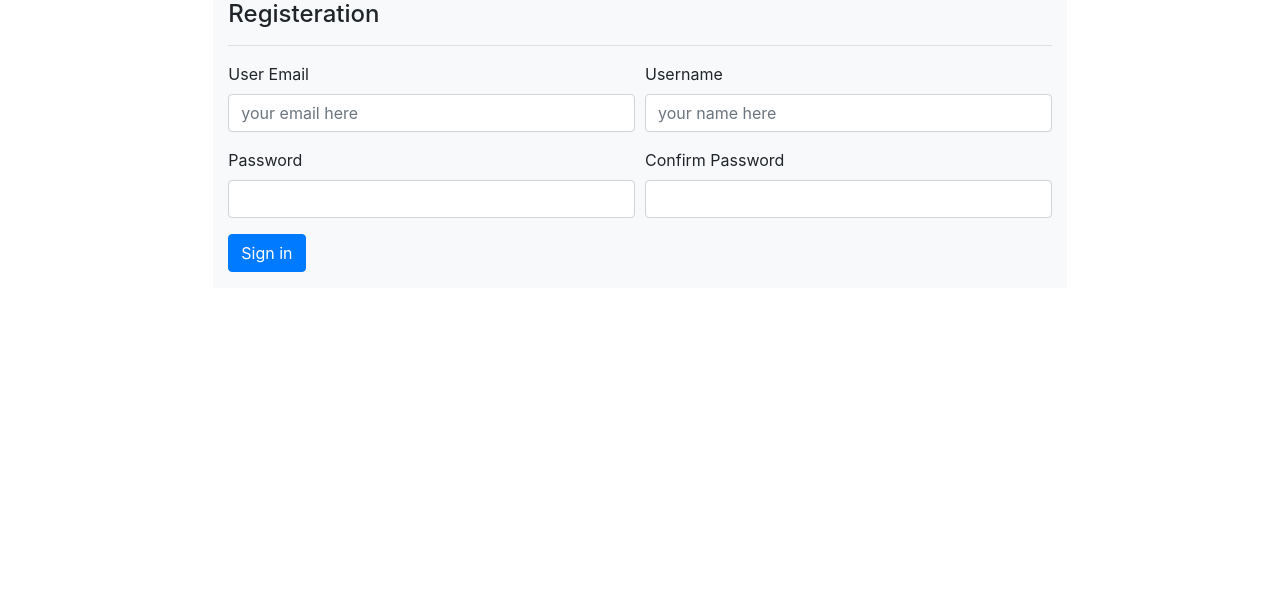
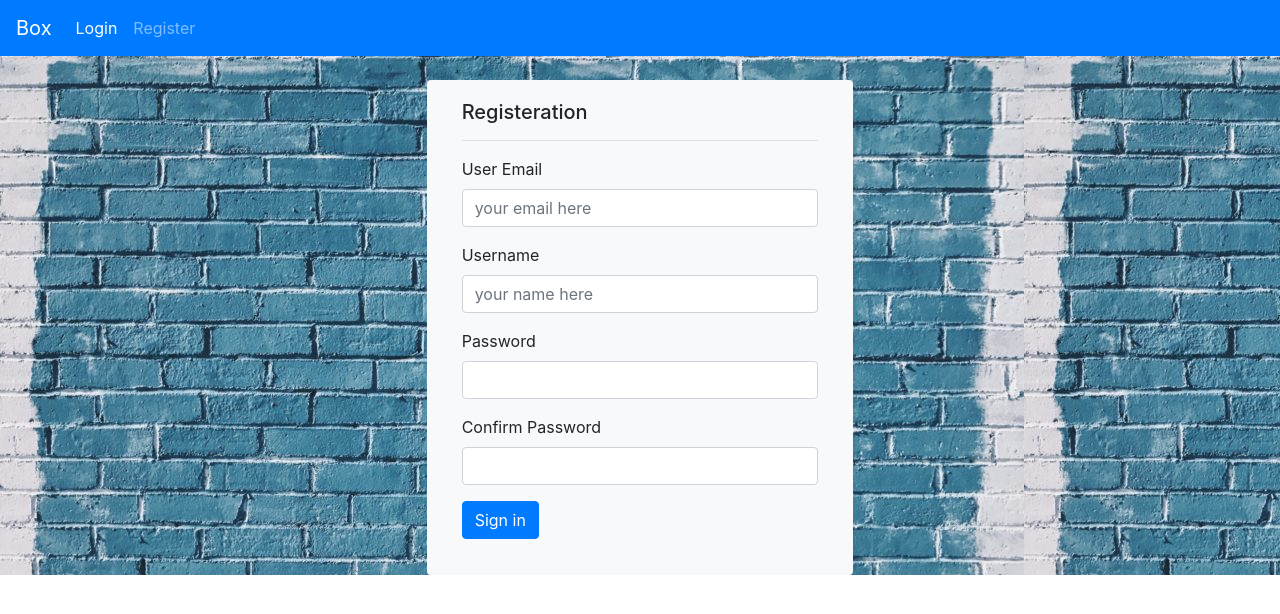
Before and after one commit to gokul26/React-office, a React (Create React App) app: page /register in a window 1280 px wide. Shown: the top 614 px of the page. Built offline with nearby package versions, Linux system fonts and the light colour scheme.

Commit message:
Ui Change in Login and Register Pages

```diff
--- a/src/App.js
+++ b/src/App.js
@@ -6,12 +6,8 @@
 import Admin from "./components/admin.component";
 import Login from "./components/login.components";
 import Signup from "./components/signup.component";
-import HeaderComp from "./components/header.component";
-import FooterComp from "./components/footer.component";
 import PrivateRoute from "./PrivateRoute";
 import { Helmet } from "react-helmet";
-import $ from "jquery";
-import Popper from "popper.js";
 
 function App() {
   const TITLE = "Team";
--- a/src/components/header.component.js
+++ b/src/components/header.component.js
@@ -5,87 +5,65 @@
     if (props.menuType === "min"){
         return (
                 <div>
-                    <nav class="navbar navbar-expand-lg navbar-dark bg-primary">
-                        <a class="navbar-brand" href="#">Name</a>
-                        <button class="navbar-toggler" type="button" data-toggle="collapse" data-target="#navbarColor01" aria-controls="navbarColor01" aria-expanded="false" aria-label="Toggle navigation">
-                            <span class="navbar-toggler-icon"></span>
+                    <nav className="navbar navbar-expand-lg navbar-dark bg-primary">
+                        <a className="navbar-brand" href="/">Box</a>
+                        <button className="navbar-toggler" type="button" data-toggle="collapse" data-target="#navbarColor01" aria-controls="navbarColor01" aria-expanded="false" aria-label="Toggle navigation">
+                            <span className="navbar-toggler-icon"></span>
                         </button>
-                        <div class="collapse navbar-collapse" id="navbarColor01">
-                            <ul class="navbar-nav mr-auto">
-                            <li class="nav-item active">
-                                <a class="nav-link" href="#">Home
-                                <span class="sr-only">(current)</span>
-                                </a>
+                        <div className="collapse navbar-collapse" id="navbarColor01">
+                            <ul className="navbar-nav mr-auto">
+                            <li className="nav-item active">
+                                <a className="nav-link" href="/login">Login</a>
                             </li>
-                            <li class="nav-item">
-                                <a class="nav-link" href="#">Features</a>
-                            </li>
-                            <li class="nav-item">
-                                <a class="nav-link" href="#">Pricing</a>
-                            </li>
-                            <li class="nav-item">
-                                <a class="nav-link" href="#">About</a>
-                            </li>
-                            <li class="nav-item dropdown">
-                                <a class="nav-link dropdown-toggle" data-toggle="dropdown" href="#" role="button" aria-haspopup="true" aria-expanded="false">Dropdown</a>
-                                <div class="dropdown-menu">
-                                <a class="dropdown-item" href="#">Action</a>
-                                <a class="dropdown-item" href="#">Another action</a>
-                                <a class="dropdown-item" href="#">Something else here</a>
-                                <div class="dropdown-divider"></div>
-                                <a class="dropdown-item" href="#">Separated link</a>
-                                </div>
+                            <li className="nav-item">
+                                <a className="nav-link" href="/register">Register</a>
                             </li>
                             </ul>
-                            <form class="form-inline my-2 my-lg-0">
-                            <input class="form-control mr-sm-2" type="text" placeholder="Search"/>
-                            <button class="btn btn-secondary my-2 my-sm-0" type="submit">Search</button>
-                            </form>
                         </div>
                     </nav>
                 </div>
             );
     }
-    else{
-
+    else
+    {
     return (
             <div>
-                <nav class="navbar navbar-expand-lg navbar-dark bg-primary">
-                    <a class="navbar-brand" href="#">Navbar</a>
-                    <button class="navbar-toggler" type="button" data-toggle="collapse" data-target="#navbarColor01" aria-controls="navbarColor01" aria-expanded="false" aria-label="Toggle navigation">
-                        <span class="navbar-toggler-icon"></span>
+                <nav className="navbar navbar-expand-lg navbar-dark bg-primary">
+                    <a className="navbar-brand" href="#">Navbar</a>
+                    <button className="navbar-toggler" type="button" data-toggle="collapse" data-target="#navbarColor01" aria-controls="navbarColor01" aria-expanded="false" aria-label="Toggle navigation">
+                        <span className="navbar-toggler-icon"></span>
                     </button>
 
-                    <div class="collapse navbar-collapse" id="navbarColor01">
-                        <ul class="navbar-nav mr-auto">
-                        <li class="nav-item active">
-                            <a class="nav-link" href="#">Home
-                            <span class="sr-only">(current)</span>
+                    <div className="collapse navbar-collapse" id="navbarColor01">
+                        <ul className="navbar-nav mr-auto">
+                        <li className="nav-item active">
+                            <a className="nav-link" href="#">Home
+                            <span className="sr-only">(current)</span>
                             </a>
                         </li>
-                        <li class="nav-item">
-                            <a class="nav-link" href="#">Features</a>
+                        <li className="nav-item">
+                            <a className="nav-link" href="#">Features</a>
                         </li>
-                        <li class="nav-item">
-                            <a class="nav-link" href="#">Pricing</a>
+                        <li className="nav-item">
+                            <a className="nav-link" href="#">Pricing</a>
                         </li>
-                        <li class="nav-item">
-                            <a class="nav-link" href="#">About</a>
+                        <li className="nav-item">
+                            <a className="nav-link" href="#">About</a>
                         </li>
-                        <li class="nav-item dropdown">
-                            <a class="nav-link dropdown-toggle" data-toggle="dropdown" href="#" role="button" aria-haspopup="true" aria-expanded="false">Dropdown</a>
-                            <div class="dropdown-menu">
-                            <a class="dropdown-item" href="#">Action</a>
-                            <a class="dropdown-item" href="#">Another action</a>
-                            <a class="dropdown-item" href="#">Something else here</a>
-                            <div class="dropdown-divider"></div>
-                            <a class="dropdown-item" href="#">Separated link</a>
+                        <li className="nav-item dropdown">
+                            <a className="nav-link dropdown-toggle" data-toggle="dropdown" href="#" role="button" aria-haspopup="true" aria-expanded="false">Dropdown</a>
+                            <div className="dropdown-menu">
+                            <a className="dropdown-item" href="#">Action</a>
+                            <a className="dropdown-item" href="#">Another action</a>
+                            <a className="dropdown-item" href="#">Something else here</a>
+                            <div className="dropdown-divider"></div>
+                            <a className="dropdown-item" href="#">Separated link</a>
                             </div>
                         </li>
                         </ul>
-                        <form class="form-inline my-2 my-lg-0">
-                        <input class="form-control mr-sm-2" type="text" placeholder="Search"/>
-                        <button class="btn btn-secondary my-2 my-sm-0" type="submit">Search</button>
+                        <form className="form-inline my-2 my-lg-0">
+                        <input className="form-control mr-sm-2" type="text" placeholder="Search"/>
+                        <button className="btn btn-secondary my-2 my-sm-0" type="submit">Search</button>
                         </form>
                     </div>
                 </nav>
--- a/src/components/login.components.js
+++ b/src/components/login.components.js
@@ -16,34 +16,28 @@
 
   const TITLE = "Home | Login";
   const history = useHistory();
-    const { register, handleSubmit, errors, } = useForm();
+  const { register, handleSubmit, errors } = useForm();
 
   const onSubmit = (data) => {
     // console.log(data);
     PeaceMakerService.login(data)
       .then((response) => {
-            if (response.status === 400) {
-              console.log(response)
-            }
-            if(response.status === 200){
-              console.log(response.data)
+        if (response.status === 200) {
+          console.log(response.data);
           const accessToken = response.data.token;
           Cookie.set("access", accessToken);
           history.push("/");
+        } else {
+          // setIsError(true)
+          console.log(response.data);
         }
-            else
-            {
-              // setIsError(true)
-              console.log(response.data)
-            }
-
       })
-        .catch(e => {
-          console.log(e)
+      .catch((e) => {
+        console.log(e);
         Swal.fire({
           icon: "error",
           title: errors.value,
-            text: 'Login Failed!',
+          text: "Login Failed!",
           // footer: "<a href>Why do I have this issue?</a>",
           allowOutsideClick: false,
           allowEscapeKey: false,
@@ -53,9 +47,8 @@
       });
   };
 
-
   return (
-      <div>
+    <div style={{ background: `url('/brickwall.jpg')` }}>
       <Helmet>
         <title>{TITLE}</title>
       </Helmet>
@@ -63,11 +56,12 @@
       <br />
       <div className="container-fluid">
         <div className="row">
-            <div className="col-md-8 bg-light align-self-center offset-md-2">
+          <div className="col-md-4 offset-md-4 col-sm-6 offset-sm-3 col-8 offset-2 bg-light rounded">
             <div className="card-body">
+              <h5>Login</h5>
+              <hr />
               <form onSubmit={handleSubmit(onSubmit)}>
-                  <div className="form-row">
-                    <div className="form-group col-md-6">
+                <div className="form-group col-*-4">
                   <label htmlFor="inputEmail4">User Email</label>
                   <input
                     name="username"
@@ -110,7 +104,7 @@
                     </span>
                   )}
                 </div>
-                    <div className="form-group col-md-6">
+                <div className="form-group col-*-4">
                   <label htmlFor="inputPassword4">Password</label>
                   <input
                     name="password"
@@ -139,21 +133,19 @@
                     </span>
                   )}
                 </div>
-                    <div className="form-group col-md-6">
+                <div className="form-group col-*-4">
                   <button type="submit" className="btn btn-primary">
                     Sign in
                   </button>
-                    </div>
                 </div>
               </form>
             </div>
           </div>
         </div>
       </div>
-
-        {/* <FooterComp/> */}
+      <br />
     </div>
   );
 }
 
-export default Login
+export default Login;
--- a/src/components/signup.component.js
+++ b/src/components/signup.component.js
@@ -8,6 +8,7 @@
 import Swal from "sweetalert2";
 import { Helmet } from "react-helmet";
 import PeaceMakerService from "../services/peaceMaker.service";
+import HeaderComp from "./header.component";
 
 function Signup(props) {
   const TITLE = "Home | Register";
@@ -41,17 +42,22 @@
       });
   };
 
-  console.log(watch("email")); // watch input value by passing the name of it
+  // console.log(watch("email")); // watch input value by passing the name of it
   return (
-    <div className="col-md-8 bg-light align-self-center offset-md-2">
+    <div style={{ background: `url('/brickwall.jpg')` }}>
       <Helmet>
         <title>{TITLE}</title>
       </Helmet>
-      <h4>Registeration</h4>
+      <HeaderComp menuType="min" location="login" />
+      <br />
+      <div className="container-fluid">
+        <div className="row">
+          <div className="col-md-4 offset-md-4 col-sm-6 offset-sm-3 col-8 offset-2 bg-light rounded">
+            <div className="card-body">
+              <h5>Registeration</h5>
               <hr />
               <form onSubmit={handleSubmit(onSubmit)}>
-        <div class="form-row">
-          <div class="form-group col-md-6">
+                <div class="form-group col-*-6">
                   <label for="inputEmail4">User Email</label>
                   <input
                     name="email"
@@ -68,24 +74,33 @@
                   />
                   {_.get("email.type", errors) === "required" && (
                     <span className="text-danger">
-                <FontAwesomeIcon icon={faExclamationTriangle} size={"xs"} />
+                      <FontAwesomeIcon
+                        icon={faExclamationTriangle}
+                        size={"xs"}
+                      />
                       {_.get("email.message", errors)}
                     </span>
                   )}
                   {_.get("email.type", errors) === "maxLength" && (
                     <span className="text-danger">
-                <FontAwesomeIcon icon={faExclamationTriangle} size={"xs"} />
+                      <FontAwesomeIcon
+                        icon={faExclamationTriangle}
+                        size={"xs"}
+                      />
                       {_.get("email.message", errors)}
                     </span>
                   )}
                   {_.get("email.type", errors) === "pattern" && (
                     <span className="text-danger">
-                <FontAwesomeIcon icon={faExclamationTriangle} size={"xs"} />
+                      <FontAwesomeIcon
+                        icon={faExclamationTriangle}
+                        size={"xs"}
+                      />
                       {_.get("email.message", errors)}
                     </span>
                   )}
                 </div>
-          <div class="form-group col-md-6">
+                <div class="form-group col-*-6">
                   <label for="inputAddress">Username</label>
                   <input
                     name="name"
@@ -96,24 +111,30 @@
                       required: "Name is required",
                       maxLength: {
                         value: 10,
-                  message: "name length must be lesser than 10 letters",
+                        message: "Name length must be lesser than 10 letters",
                       },
                     })}
                   />
                   {_.get("name.type", errors) === "required" && (
                     <span className="text-danger">
-                <FontAwesomeIcon icon={faExclamationTriangle} size={"xs"} />
+                      <FontAwesomeIcon
+                        icon={faExclamationTriangle}
+                        size={"xs"}
+                      />
                       {_.get("name.message", errors)}
                     </span>
                   )}
                   {_.get("name.type", errors) === "maxLength" && (
                     <span className="text-danger">
-                <FontAwesomeIcon icon={faExclamationTriangle} size={"xs"} />
+                      <FontAwesomeIcon
+                        icon={faExclamationTriangle}
+                        size={"xs"}
+                      />
                       {_.get("name.message", errors)}
                     </span>
                   )}
                 </div>
-          <div class="form-group col-md-6">
+                <div class="form-group col-*-6">
                   <label for="inputPassword4">Password</label>
                   <input
                     name="password"
@@ -125,18 +146,24 @@
                   />
                   {_.get("password.type", errors) === "required" && (
                     <span className="text-danger">
-                <FontAwesomeIcon icon={faExclamationTriangle} size={"xs"} />
+                      <FontAwesomeIcon
+                        icon={faExclamationTriangle}
+                        size={"xs"}
+                      />
                       {_.get("password.message", errors)}
                     </span>
                   )}
                   {_.get("password.type", errors) === "maxLength" && (
                     <span className="text-danger">
-                <FontAwesomeIcon icon={faExclamationTriangle} size={"xs"} />
+                      <FontAwesomeIcon
+                        icon={faExclamationTriangle}
+                        size={"xs"}
+                      />
                       {_.get("password.message", errors)}
                     </span>
                   )}
                 </div>
-          <div class="form-group col-md-6">
+                <div class="form-group col-*-6">
                   <label for="inputAddress2">Confirm Password</label>
                   <input
                     name="confirmpass"
@@ -150,24 +177,33 @@
                   />
                   {_.get("confirmpass.type", errors) === "required" && (
                     <span className="text-danger">
-                <FontAwesomeIcon icon={faExclamationTriangle} size={"xs"} />
+                      <FontAwesomeIcon
+                        icon={faExclamationTriangle}
+                        size={"xs"}
+                      />
                       {_.get("confirmpass.message", errors)}
                     </span>
                   )}
                   {_.get("confirmpass.type", errors) === "validate" && (
                     <span className="text-danger">
-                <FontAwesomeIcon icon={faExclamationTriangle} size={"xs"} />
+                      <FontAwesomeIcon
+                        icon={faExclamationTriangle}
+                        size={"xs"}
+                      />
                       {_.get("confirmpass.message", errors)}
                     </span>
                   )}
                 </div>
-          <div class="form-group col-md-6">
+                <div class="form-group col-*-6">
                   <button type="submit" class="btn btn-primary">
                     Sign in
                   </button>
                 </div>
+              </form>
             </div>
-      </form>
+          </div>
+        </div>
+      </div>
     </div>
   );
 }
```
Also changed, not shown: public/brickwall.jpg (added), public/watercolor.png (added). Lines whose indentation alone changed are shown as unchanged.
